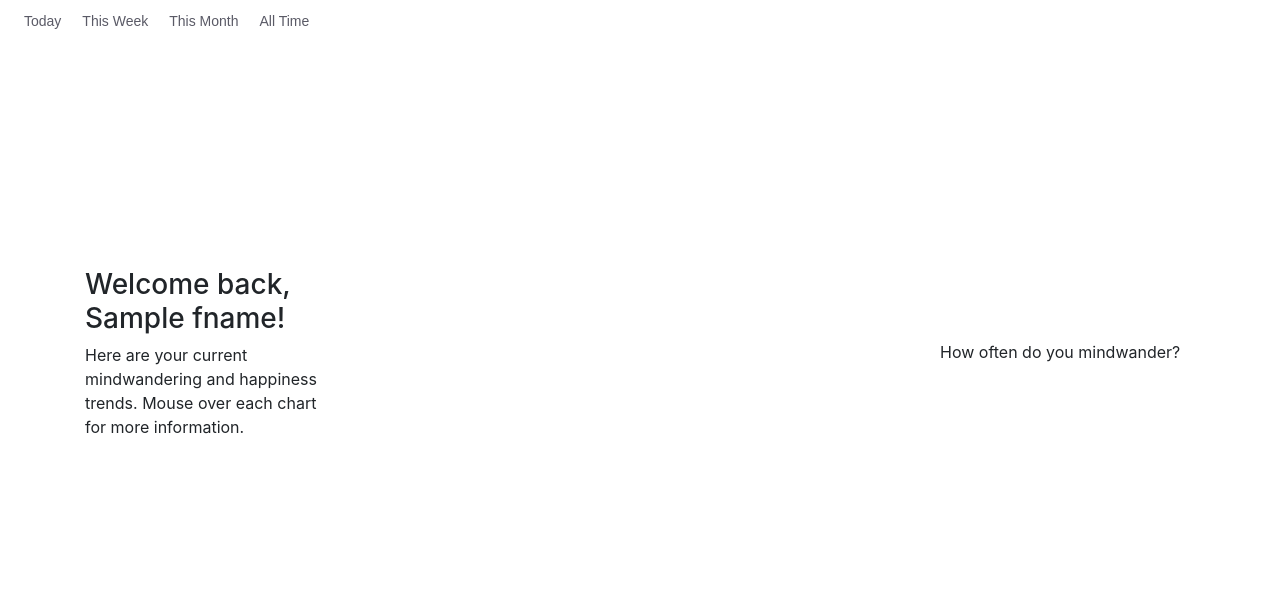
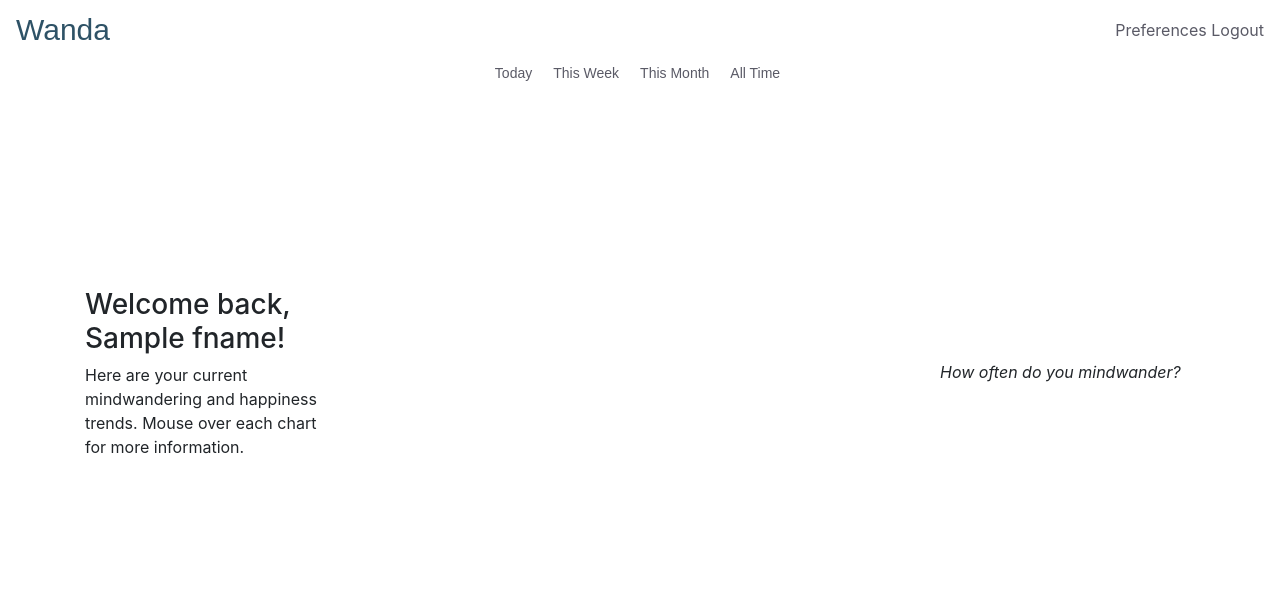
Before and after one commit to ameeli/wanda, a Flask app: template src/templates/profile_overview.html in a window 1280 px wide. Shown: the top 600 px of the page. Before the commit the page ends 434 px from the top, so only its background shows below. Run offline with Flask 2, Linux system fonts and the light colour scheme; the template is opened without the code that fills it: most values are stand-ins (such as "Sample title", 1, 10 or a date in 2020); data that the repository does not hold is empty; some libraries are stand-ins or nearby versions; some web fonts are replaced.

Commit message:
Added intervals and top nav bars.

```diff
--- a/src/static/css/site.css
+++ b/src/static/css/site.css
@@ -51,6 +51,7 @@ font-family: 'Sunflower', sans-serif;*/
 
 .navbar {
   background-color: white;
+  justify-content: center;
 }
 
 .visuals {
@@ -142,3 +143,19 @@ font-family: 'Sunflower', sans-serif;*/
   display: flex;
   justify-content: space-around;
 }
+
+#svg {
+  margin-left: 20px;
+}
+
+.top-nav {
+  padding-bottom: 20px;
+}
+
+.pie-chart-text {
+  font-style: italic;
+}
+
+.intervals-navbar {
+  padding-top: 60px;
+}
--- a/src/templates/profile_overview.html
+++ b/src/templates/profile_overview.html
@@ -4,8 +4,8 @@
 
 {% block content %}
 
-<nav class="navbar fixed-top navbar-expand-lg">
-  <div>
+<div class="intervals-nav">
+  <nav class="intervals-navbar navbar fixed-top navbar-expand-lg">
       <ul class="navbar-nav">
         <li class="nav-item active">
           <button class="nav-link" id="today">Today<span class="sr-only">(current)</span></button>
@@ -20,8 +20,26 @@
           <button class="nav-link">All Time<span class="sr-only">(current)</span></button>
         </li>
       </ul>
+  </nav>
+</div>
+
+<div class="top-nav">
+  <nav class="navbar fixed-top navbar-expand-lg">
+    <div class="navbar-brand" id="trends">Wanda</div>
+    <button class="navbar-toggler" type="button" data-toggle="collapse" data-target="#navbarSupportedContent" aria-controls="navbarSupportedContent" aria-expanded="false" aria-label="Toggle navigation">
+      <span class="navbar-toggler-icon"></span>
+    </button>
+
+    <div class="collapse navbar-collapse" id="navbarSupportedContent">
+      <ul class="navbar-nav mr-auto">
+      </ul>
+      <div class="preferences-logout">
+        <a href="/preferences">Preferences</a>
+        <a href="/logout">Logout</a>
+      </div>
     </div>
   </nav>
+</div>
 
 <div class="visuals">
   <div class="container">
@@ -37,7 +55,7 @@
         <svg width="500" height="500" id="svg"></svg>
       </div>
       <div class="col-3">
-        <div class="pie-chart-title">
+        <div class="pie-chart-text">
           <br><br><br><br><br><br><br><br><br><br>
           <text>How often do you mindwander?</text>
         </div>
```
Lines whose indentation alone changed are shown as unchanged.
